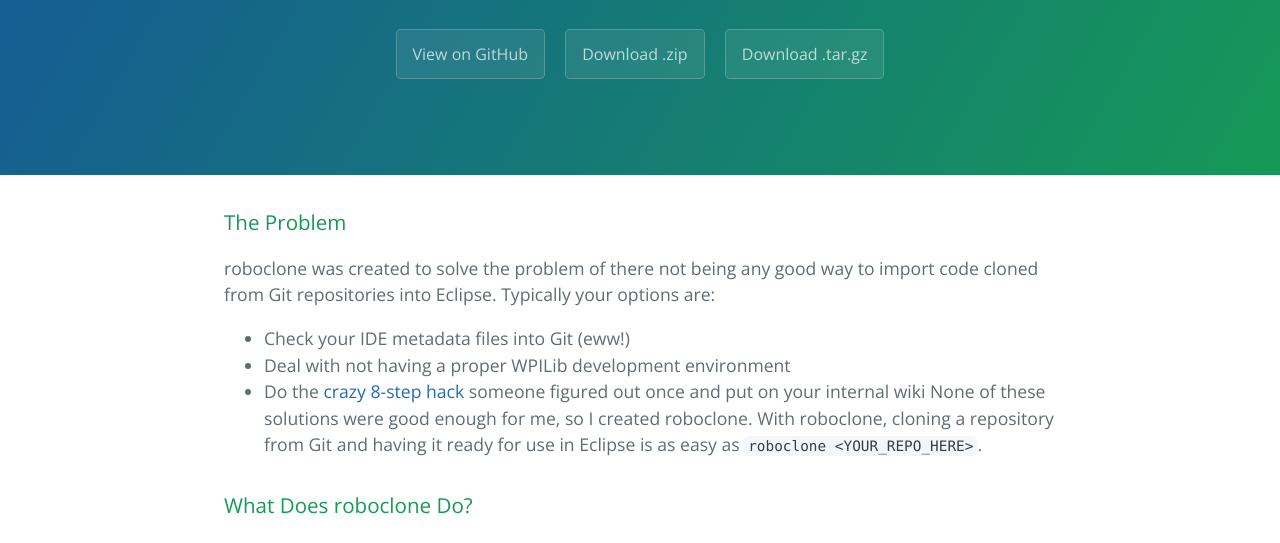
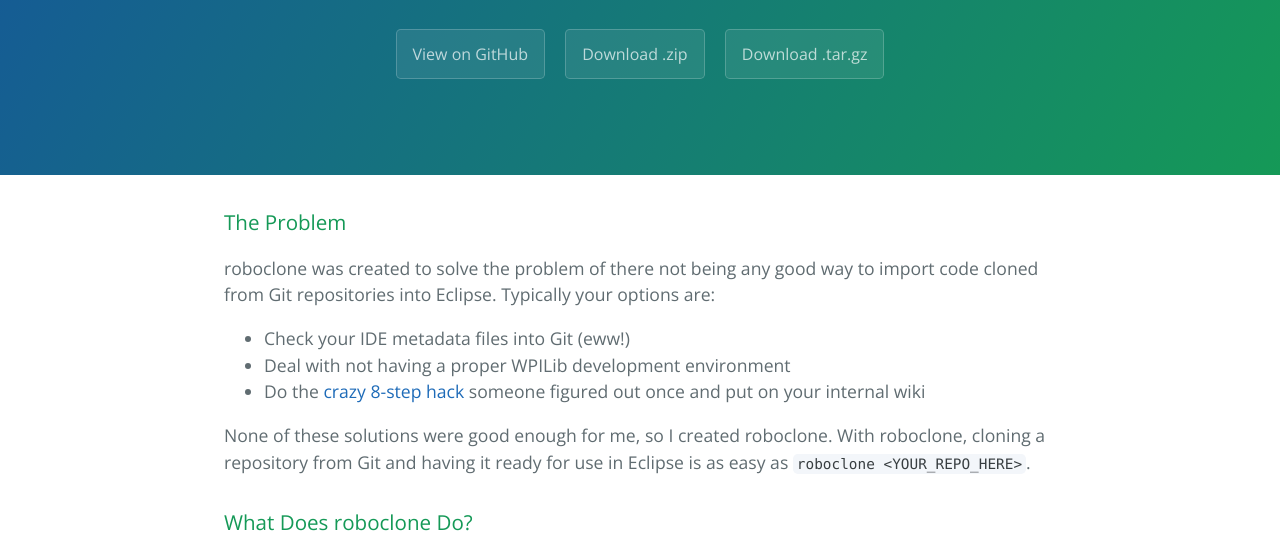
Before and after one commit to simon-andrews/roboclone, a plain HTML site: page index.html in a window 1280 px wide. Shown: the part 208-751 px from the top of the page. Drawn offline with nearby package versions, Linux system fonts and the light colour scheme.

```diff
--- a/index.html
+++ b/index.html
@@ -27,9 +27,10 @@
 <ul>
 <li>Check your IDE metadata files into Git (eww!)</li>
 <li>Deal with not having a proper WPILib development environment</li>
-<li>Do the <a href="http://wiki.robockets.org/index.php?title=Setup_Eclipse">crazy 8-step hack</a> someone figured out once and put on your internal wiki
-None of these solutions were good enough for me, so I created roboclone. With roboclone, cloning a repository from Git and having it ready for use in Eclipse is as easy as <code>roboclone &lt;YOUR_REPO_HERE&gt;</code>.</li>
+<li>Do the <a href="http://wiki.robockets.org/index.php?title=Setup_Eclipse">crazy 8-step hack</a> someone figured out once and put on your internal wiki</li>
 </ul>
+
+<p>None of these solutions were good enough for me, so I created roboclone. With roboclone, cloning a repository from Git and having it ready for use in Eclipse is as easy as <code>roboclone &lt;YOUR_REPO_HERE&gt;</code>.</p>
 
 <h3>
 <a id="what-does-roboclone-do" class="anchor" href="#what-does-roboclone-do" aria-hidden="true"><span class="octicon octicon-link"></span></a>What Does roboclone Do?</h3>
```
Also changed, not shown: params.json (+1 -1 lines).
